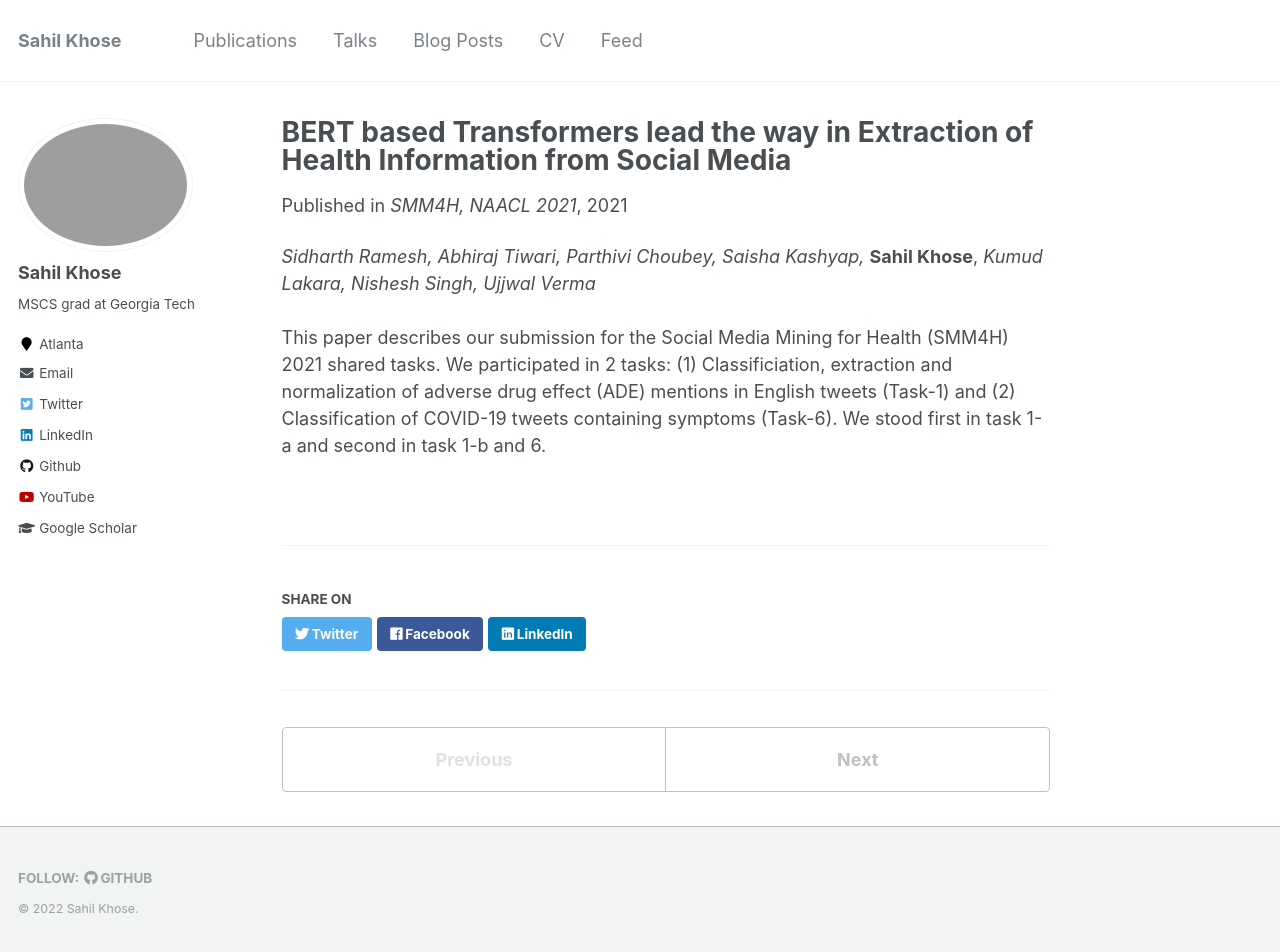
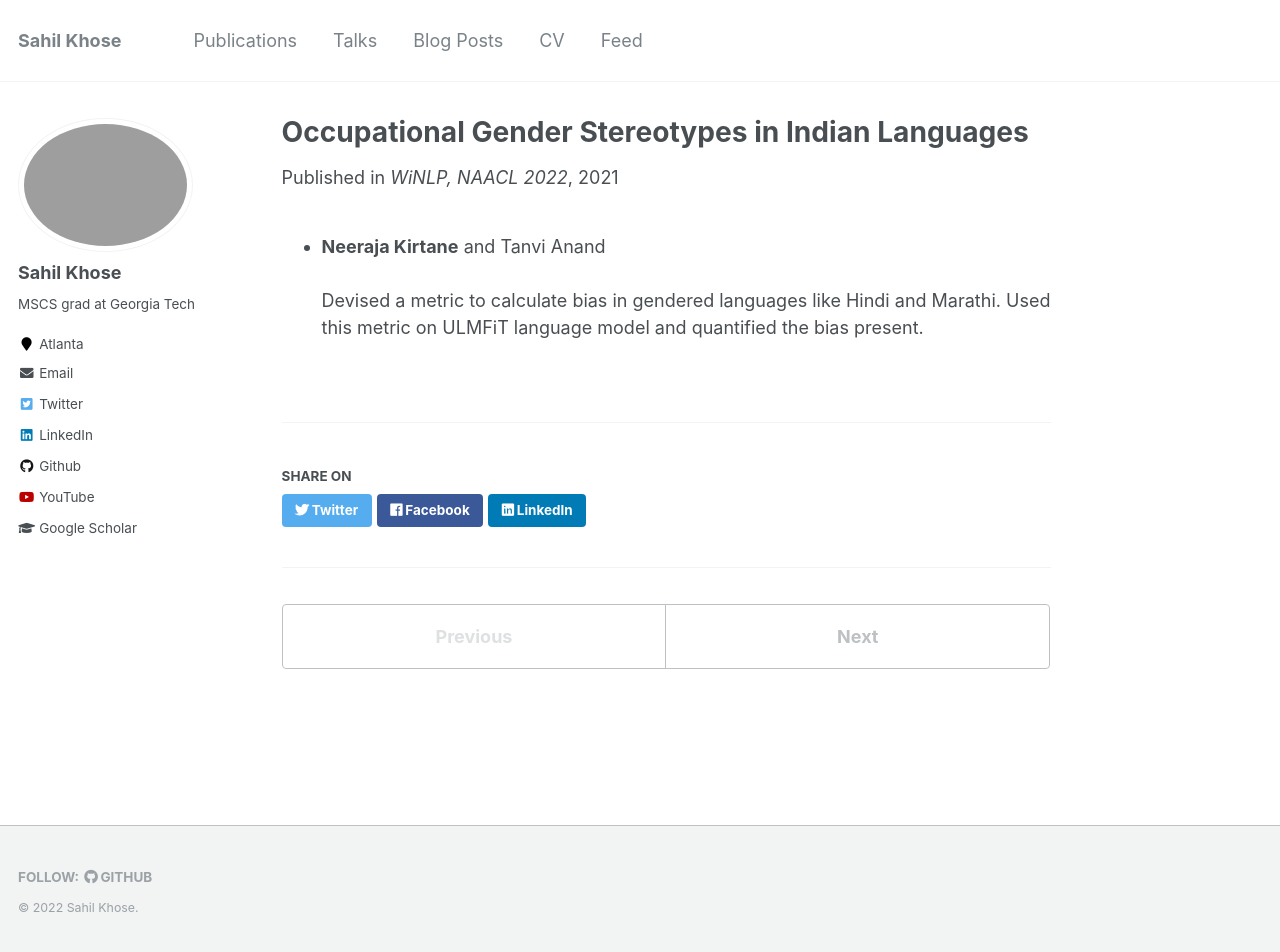
Before and after one commit to neeraja1504/neeraja1504.github.io, a Jekyll site: the page built from _publications/2021-04-15-paper-title-number-1.md, in a window 1280 px wide and 954 px high. Built offline with Jekyll 4.4.1, drawn with Linux system fonts in a browser that asks for light colours.

Commit message:
Update 2021-04-15-paper-title-number-1.md

```diff
--- a/_publications/2021-04-15-paper-title-number-1.md
+++ b/_publications/2021-04-15-paper-title-number-1.md
@@ -1,13 +1,13 @@
 ---
-title: "BERT based Transformers lead the way in Extraction of Health Information from Social Media"
+title: "Occupational Gender Stereotypes in Indian Languages"
 collection: publications
 permalink: /publication/2021-04-15-paper-title-number-1
 # excerpt: 'This paper describes our submission for the Social Media Mining for Health (SMM4H) 2021 shared tasks. We participated in 2 tasks: (1) Classificiation, extraction and normalization of adverse drug effect (ADE) mentions in English tweets (Task-1) and (2) Classification of COVID-19 tweets containing symptoms (Task-6). We stood first in task 1-a and second in task 1-b and 6.'
 date: 2021-04-15
-venue: 'SMM4H, NAACL 2021'
-paperurl: 'https://aclanthology.org/2021.smm4h-1.5'
-# citation: 'Sidharth Ramesh, Abhiraj Tiwari, Parthivi Choubey, Saisha Kashyap, Sahil Khose, Kumud Lakara, Nishesh Singh, Ujjwal Verma'
+venue: 'WiNLP, NAACL 2022'
+paperurl: 'http://www.winlp.org/wp-content/uploads/2021/11/winlp2021_36_Paper.pdf'
+# citation: 'Neeraja Kirtane and Tanvi Anand'
 ---
-*Sidharth Ramesh, Abhiraj Tiwari, Parthivi Choubey, Saisha Kashyap,* **Sahil Khose**, *Kumud Lakara, Nishesh Singh, Ujjwal Verma*<br><br>This paper describes our submission for the Social Media Mining for Health (SMM4H) 2021 shared tasks. We participated in 2 tasks: (1) Classificiation, extraction and normalization of adverse drug effect (ADE) mentions in English tweets (Task-1) and (2) Classification of COVID-19 tweets containing symptoms (Task-6). We stood first in task 1-a and second in task 1-b and 6.
+* **Neeraja Kirtane** and Tanvi Anand<br><br>Devised a metric to calculate bias in gendered languages like Hindi and Marathi. Used this metric on ULMFiT language model and quantified the bias present.
 
 <!-- Recommended citation: Your Name, You. (2009). "Paper Title Number 1." <i>Journal 1</i>. 1(1). -->
```
